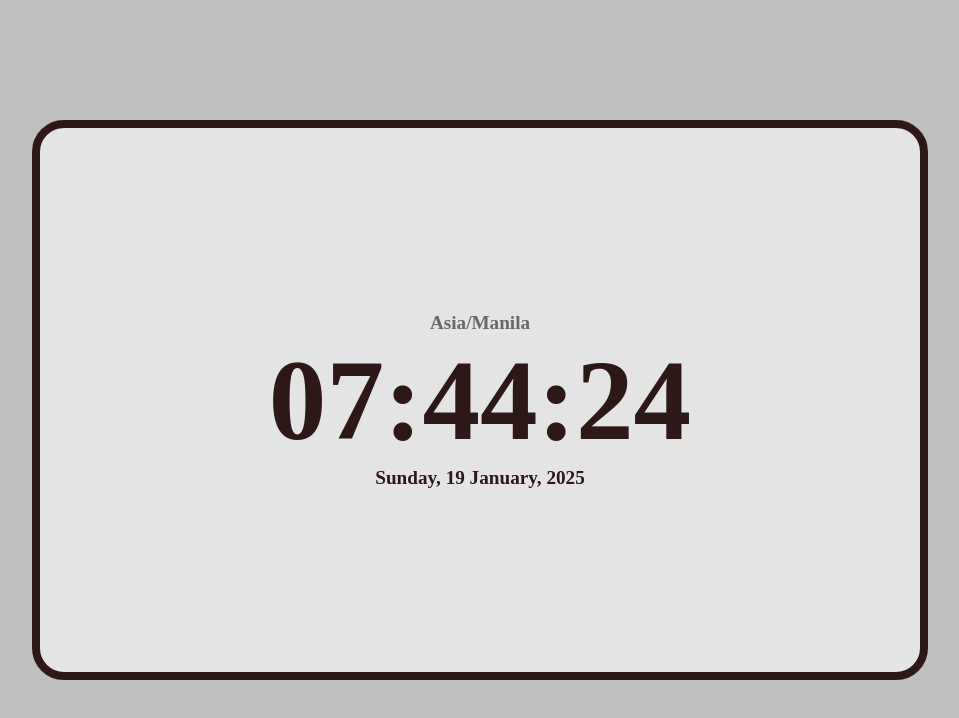
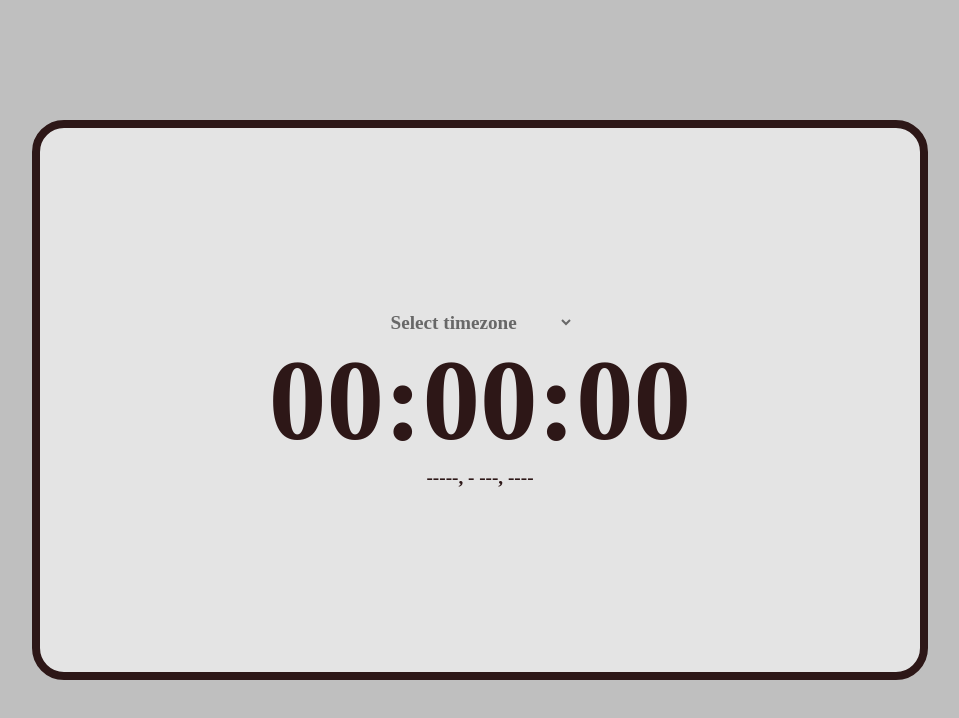
Before and after one commit to AudemarsOdato/Idle-Screen, a website: page index.html in a window 1280 px wide. Shown: the whole page, without its empty margins (160-1119 px from the left). Drawn offline with nearby package versions, Linux system fonts and the light colour scheme; a web font is replaced by a local one.

Commit message:
version 0.9.1
Be able to change timezone

```diff
--- a/index.html
+++ b/index.html
@@ -14,7 +14,13 @@
 </head>
 <body>
         <div class="box">
-                        <h4 id="timezone">-/-</h4>
+                        <select name="selectTimezone" id="timezones">
+                                <option value="" disabled selected>Select timezone</option>
+                                <option value="Asia/Manila">Asia / Manila</option>
+                                <option value="Asia/Macau">Asia / Macau</option>
+                                <option value="Asia/Hong_kong">Asia / Hong-Kong</option>
+                                <option value="America/New_york">America / New York</option>
+                        </select>
                         <h1 id="time">00:00:00</h1>
                         <h4 id="date">-----, - ---, ----</h4>
         </div>
--- a/script.js
+++ b/script.js
@@ -1,17 +1,16 @@
 const currentTime_el = document.getElementById("time");
 const currentDate_el = document.getElementById("date");
-const timezone_el = document.getElementById("timezone");
+const inputTimezone = document.getElementById("timezones");
 
 // usersTimezone
 dayjs.extend(dayjs_plugin_timezone);
 dayjs.extend(dayjs_plugin_utc);
 // const usersTimezone = dayjs.tz.guess();
 // usersTimezone_el.textContent = usersTimezone;
-const TIMEZONE = "Asia/Manila";
 
 setInterval( () => {
+        const TIMEZONE = inputTimezone.value;
         const currentTime = dayjs().tz(TIMEZONE);
-        timezone_el.textContent = TIMEZONE;
         currentTime_el.textContent = currentTime.format('hh:mm:ss');
         currentDate_el.textContent = currentTime.format('dddd, D MMMM, YYYY');
 }, 1000);
--- a/style.css
+++ b/style.css
@@ -27,22 +27,22 @@ body {
 }
 
 
-#timezone {
+#timezones {
         color: rgba(59, 59, 59, 0.733);
+        background-color: rgb(228, 228, 228);
+        border: none;
+        font-weight: bolder;
+        overflow: hidden;
 }
 
 #time, #date {
         color: rgb(45, 23, 23);
 }
 
-#date, #timezone {
+#date, #timezones {
         font-size: 1.5vw;
 }
 
 #time {
         font-size: 9vw;
 }
-
-#selectTimezone {
-        justify-self: end;
-}
```
